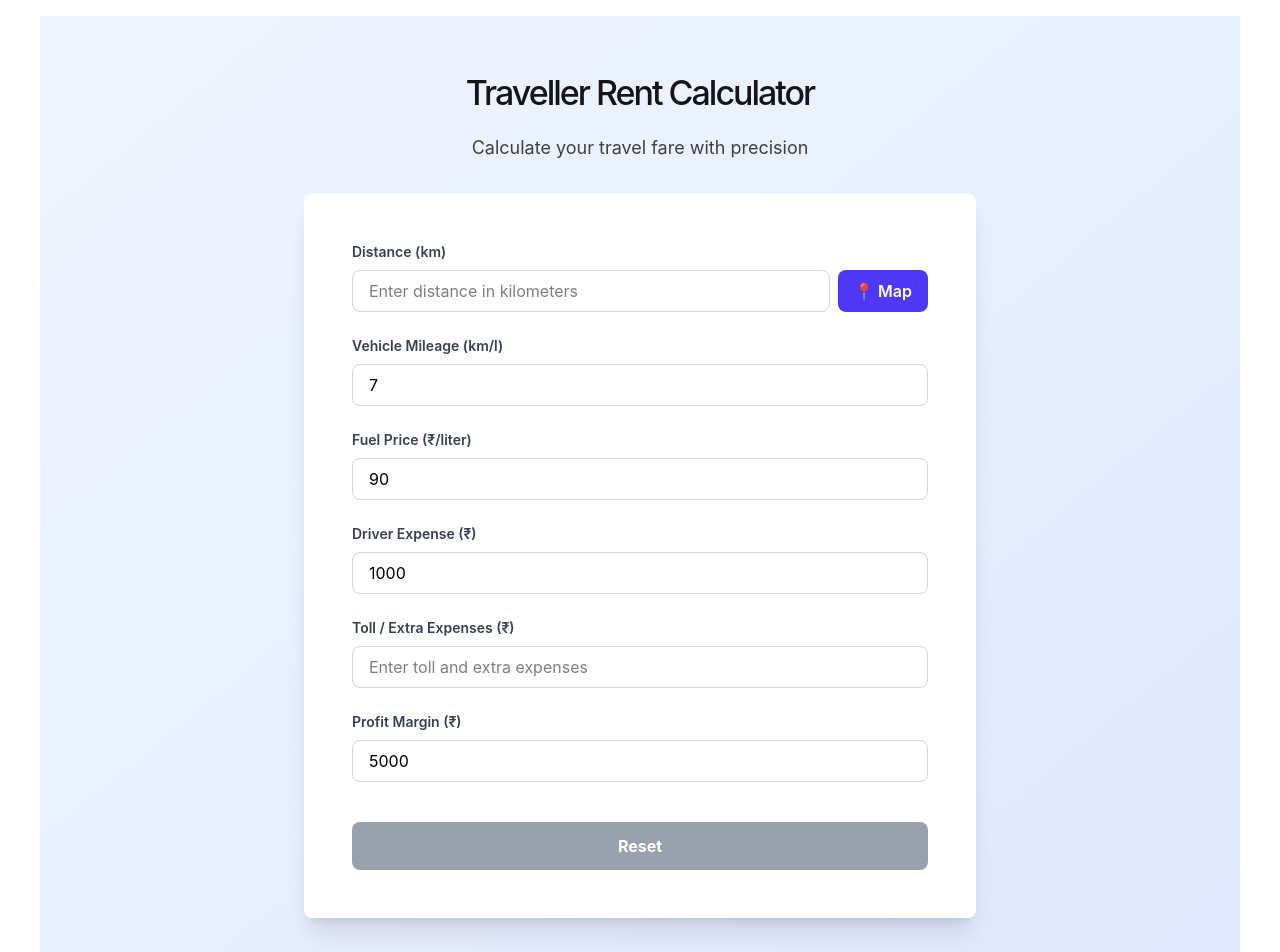
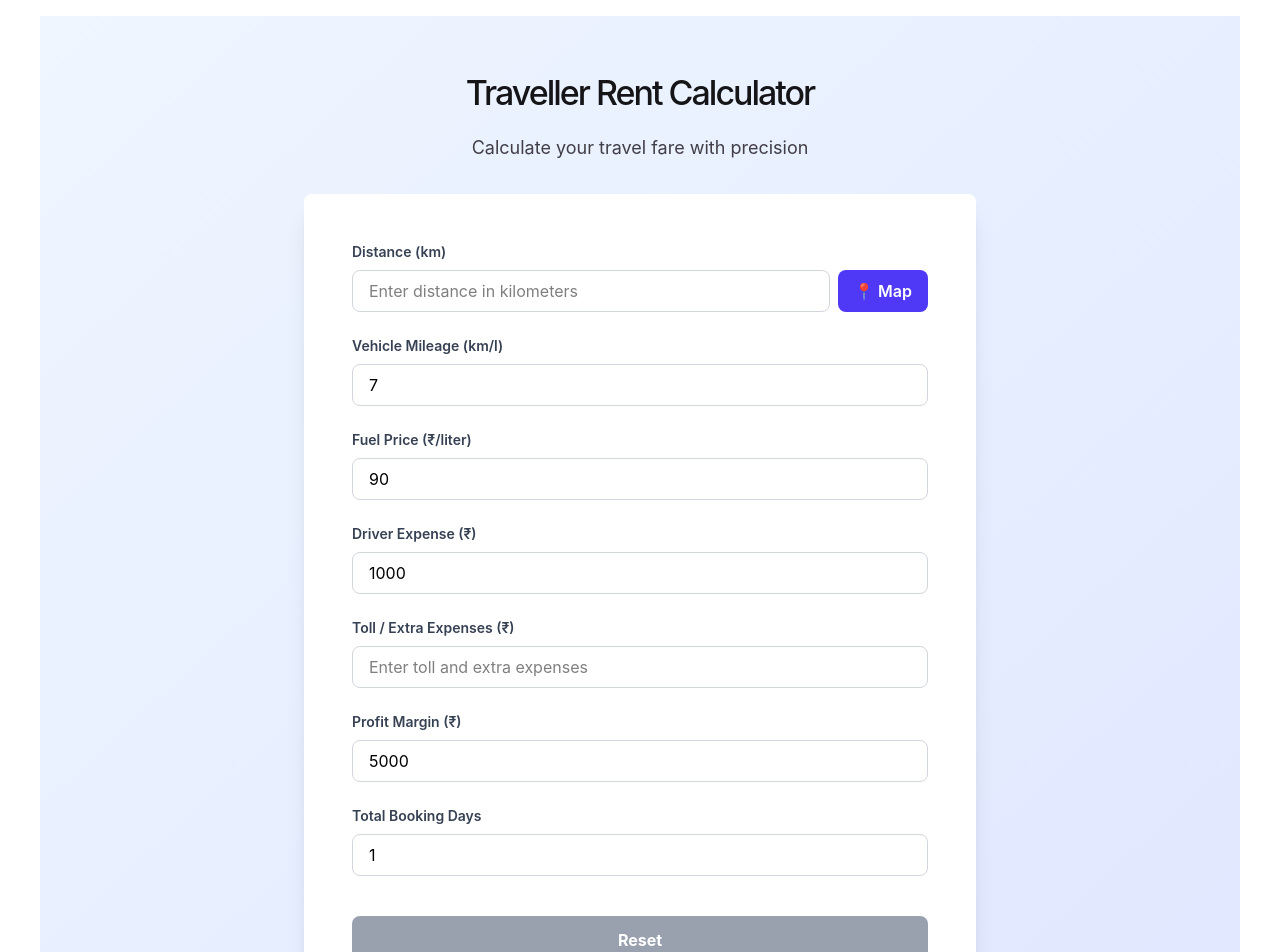
Before and after one commit to NubulMachary/fare-calculator, an Angular app: page / in a window 1280 px wide. Shown: the top 952 px of the page. Built offline with nearby package versions, Linux system fonts and the light colour scheme.

Commit message:
Day logic updated

```diff
--- a/src/app/app.html
+++ b/src/app/app.html
@@ -308,6 +308,24 @@
               />
             </div>
 
+            <!-- Total Booking Days Input -->
+            <div class="space-y-2">
+              <label for="bookingDays" class="block text-sm font-semibold text-gray-700">
+                Total Booking Days
+              </label>
+              <input
+                id="bookingDays"
+                type="number"
+                [(ngModel)]="bookingDays"
+                (ngModelChange)="calculatePrice()"
+                name="bookingDays"
+                min="1"
+                step="1"
+                placeholder="Enter number of booking days (default 1)"
+                class="w-full px-4 py-2 border border-gray-300 rounded-lg focus:ring-2 focus:ring-blue-500 focus:border-transparent transition"
+              />
+            </div>
+
             <!-- Formula Display -->
             <!-- <div class="bg-gray-50 rounded-lg p-4 my-8">
               <p class="text-sm text-gray-600 font-mono">
--- a/src/app/app.ts
+++ b/src/app/app.ts
@@ -15,6 +15,8 @@ export class App implements OnInit {
   driverExpense = signal<number | string>(1000);
   tollExpense = signal<number | string>('');
   profit = signal<number | string>(5000);
+  // New: total booking days (defaults to 1)
+  bookingDays = signal<number | string>(1);
 
   // Output signals - Price Calculation
   totalPrice = signal<number>(0);
@@ -54,6 +56,7 @@ export class App implements OnInit {
     const driverExp = Number(this.driverExpense());
     const tollExp = Number(this.tollExpense());
     const profitMargin = Number(this.profit());
+    const days = Math.max(1, Number(this.bookingDays()) || 1);
 
     // Validate inputs
     if (mileage === 0 || dist === 0 || isNaN(dist) || isNaN(mileage) || isNaN(fuelPrice)) {
@@ -62,36 +65,42 @@ export class App implements OnInit {
       return;
     }
 
-    // Calculate fuel cost
+  // Calculate fuel cost based on the trip distance (distance does NOT change with booking days)
   const fuelCostValue = (dist / mileage) * fuelPrice;
   this.fuelCost.set(Math.round(fuelCostValue * 100) / 100);
 
-    // Calculate total cost without profit
-    const costWithoutProfitValue = fuelCostValue + driverExp + tollExp;
+  // Calculate totals where only driver and profit are considered per-day
+  // Toll is considered a one-time per-trip expense and does NOT scale with days
+  const driverTotal = driverExp * days;
+  const tollTotal = tollExp; // per trip
+  const profitTotal = profitMargin * days;
+
+  // Total cost without profit: fuel cost (single trip) + per-day driver/toll totals
+  const costWithoutProfitValue = fuelCostValue + driverTotal + tollTotal;
   this.costWithoutProfit.set(Math.round(costWithoutProfitValue * 100) / 100);
 
-    // Calculate total price with profit
-    const total = costWithoutProfitValue + profitMargin;
+  // Total price for the booking: aggregated cost + aggregated profit
+  const total = costWithoutProfitValue + profitTotal;
   this.totalPrice.set(Math.round(total * 100) / 100);
 
     // === RATE ANALYSIS CALCULATIONS ===
 
-    // Cost per km
-    const costPerKmValue = total / dist;
+  // Cost per km (aggregated across the booking)
+  const costPerKmValue = dist > 0 ? total / dist : 0;
     this.costPerKm.set(Math.round(costPerKmValue * 100) / 100);
 
-    // Profit per km
-    const profitPerKmValue = profitMargin / dist;
+  // Profit per km (total profit across booking divided by distance)
+  const profitPerKmValue = dist > 0 ? profitTotal / dist : 0;
   this.profitPerKm.set(Math.round(profitPerKmValue * 100) / 100);
 
-    // Profit margin percentage
-    const profitPercentValue = (profitMargin / costWithoutProfitValue) * 100;
+  // Profit margin percentage (based on aggregated values)
+  const profitPercentValue = costWithoutProfitValue > 0 ? (profitTotal / costWithoutProfitValue) * 100 : 0;
   this.profitMarginPercent.set(Math.round(profitPercentValue * 100) / 100);
 
-    // Cost per liter used
+  // Cost per liter used (based on the trip distance; distance does not change with days)
   const literRequiredValue = dist / mileage;
   this.literRequired.set(Math.round(literRequiredValue * 100) / 100);
-    const costPerLiterValue = fuelCostValue / literRequiredValue;
+  const costPerLiterValue = literRequiredValue > 0 ? fuelCostValue / literRequiredValue : 0;
   this.costPerLiter.set(Math.round(costPerLiterValue * 100) / 100);
 
     // Compare with standard rate
@@ -118,6 +127,7 @@ export class App implements OnInit {
     this.driverExpense.set('');
     this.tollExpense.set('');
     this.profit.set('');
+    this.bookingDays.set(1);
     this.totalPrice.set(0);
     this.resetAnalytics();
   }
```
Lines whose indentation alone changed are shown as unchanged.
